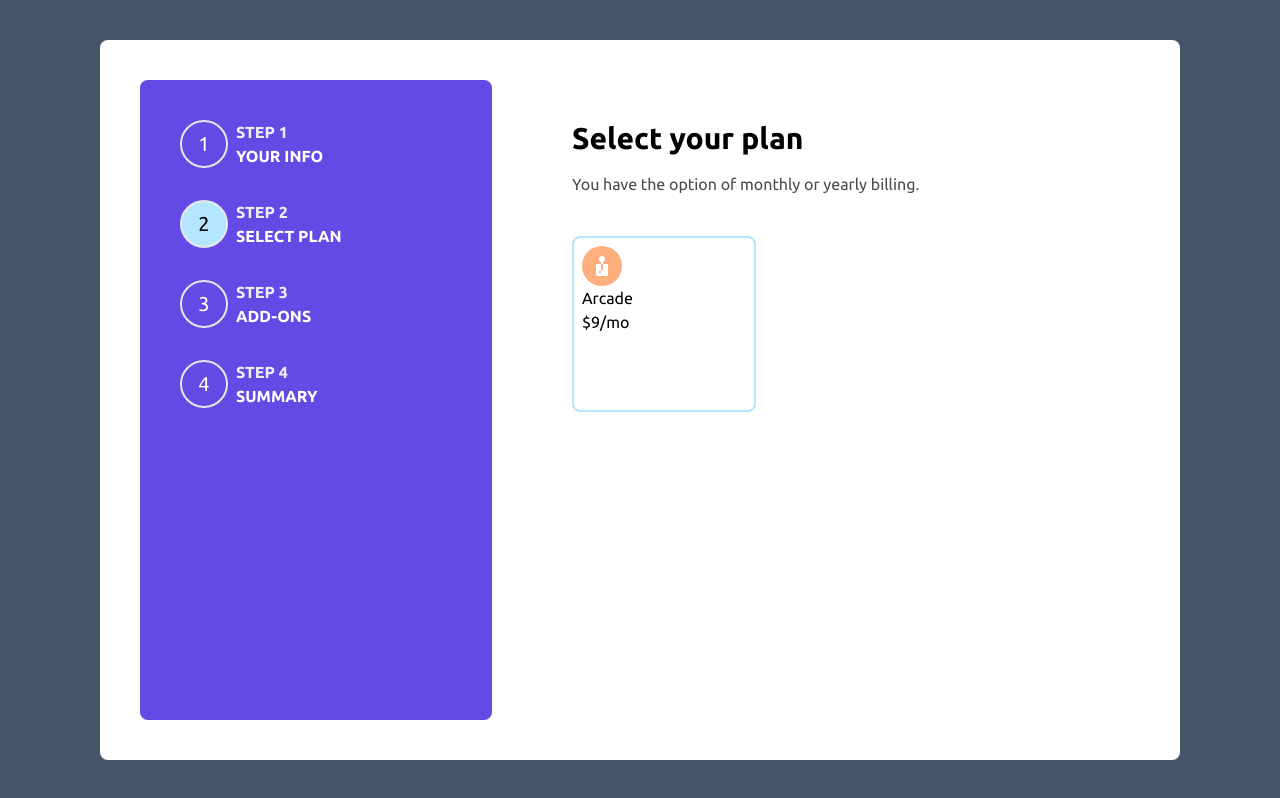
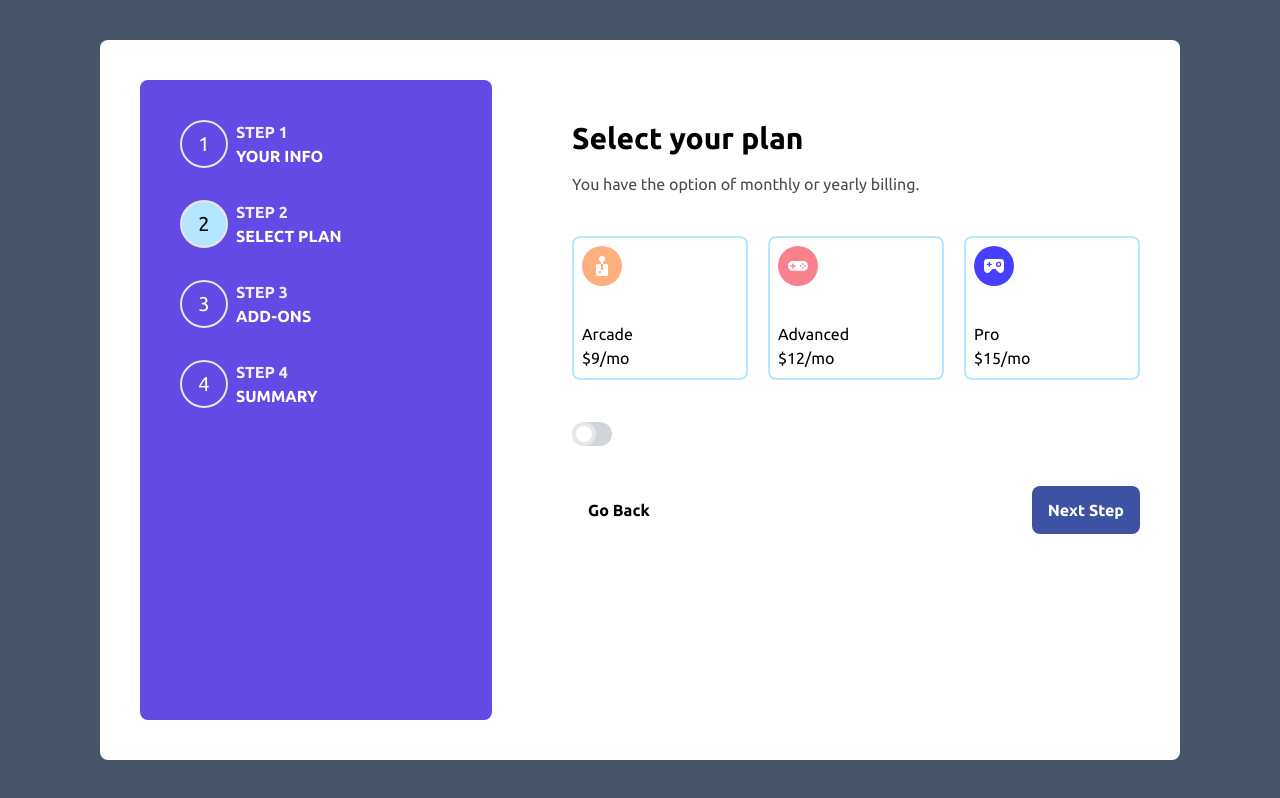
Before and after one commit to Torycd/multistepform, a React (Vite) app: page /steptwo in a window 1280 px wide. Built offline with nearby package versions, Linux system fonts and the light colour scheme.

Commit message:
im tired

```diff
--- a/src/Components/Steps/Step1.jsx
+++ b/src/Components/Steps/Step1.jsx
@@ -29,7 +29,7 @@ export default function Step1() {
         </div>
         {/*  */}
         <div className="flex justify-end">
-          <Button type="submit" />
+          <Button type="submit"  link="/steptwo"/>
         </div>
         {/*  */}
       </form>
--- a/src/Components/Steps/Step2.jsx
+++ b/src/Components/Steps/Step2.jsx
@@ -1,3 +1,5 @@
+import { Link } from "react-router-dom";
+import Button from "../UI/Button";
 import HeadStep from "../UI/HeadStep";
 
 export default function Step2() {
@@ -9,9 +11,8 @@ export default function Step2() {
       />
       <form className="flex flex-col justify-between gap-10">
         {/*  */}
-        <div className="grid grid-cols-3 gap-2">
-
-          <div className="h-44 rounded-lg border-2 border-[#B4E7FF] p-2">
+        <div className="grid grid-cols-3 gap-5">
+          <div className="h-36 flex flex-col justify-between rounded-lg border-2 border-[#B4E7FF] p-2">
             <div>
               <svg
                 xmlns="http://www.w3.org/2000/svg"
@@ -35,10 +36,74 @@ export default function Step2() {
             </div>
           </div>
 
-          <div></div>
-          <div></div>
+          <div className="h-36 flex flex-col justify-between rounded-lg border-2 border-[#B4E7FF] p-2">
+            <div>
+              <svg
+                xmlns="http://www.w3.org/2000/svg"
+                width="40"
+                height="40"
+                viewBox="0 0 40 40"
+              >
+                <g fill="none" fillRule="evenodd">
+                  <circle cx="20" cy="20" r="20" fill="#F9818E" />
+                  <path
+                    fill="#FFF"
+                    fillRule="nonzero"
+                    d="M25.057 15H14.944C12.212 15 10 17.03 10 19.885c0 2.857 2.212 4.936 4.944 4.936h10.113c2.733 0 4.943-2.08 4.943-4.936S27.79 15 25.057 15ZM17.5 20.388c0 .12-.108.237-.234.237h-1.552v1.569c0 .126-.138.217-.259.217H14.5c-.118 0-.213-.086-.213-.203v-1.583h-1.569c-.126 0-.217-.139-.217-.26v-.956c0-.117.086-.213.202-.213h1.584v-1.554c0-.125.082-.231.203-.231h.989c.12 0 .236.108.236.234v1.551h1.555c.125 0 .231.083.231.204v.988Zm5.347.393a.862.862 0 0 1-.869-.855c0-.472.39-.856.869-.856.481 0 .87.384.87.856 0 .471-.389.855-.87.855Zm1.9 1.866a.86.86 0 0 1-.87-.852.86.86 0 0 1 .87-.855c.48 0 .87.38.87.855a.86.86 0 0 1-.87.852Zm0-3.736a.862.862 0 0 1-.87-.854c0-.472.39-.856.87-.856s.87.384.87.856a.862.862 0 0 1-.87.854Zm1.899 1.87a.862.862 0 0 1-.868-.855c0-.472.389-.856.868-.856s.868.384.868.856a.862.862 0 0 1-.868.855Z"
+                  />
+                </g>
+              </svg>
+            </div>
+            <div>
+              <h2>Advanced</h2>
+              <p>$12/mo</p>
+            </div>
+          </div>
+          <div className="h-36 flex flex-col justify-between rounded-lg border-2 border-[#B4E7FF] p-2">
+            <div>
+              <svg
+                xmlns="http://www.w3.org/2000/svg"
+                width="40"
+                height="40"
+                viewBox="0 0 40 40"
+              >
+                <g fill="none" fillRule="evenodd">
+                  <circle cx="20" cy="20" r="20" fill="#483EFF" />
+                  <path
+                    fill="#FFF"
+                    fillRule="nonzero"
+                    d="M26.666 13H13.334A3.333 3.333 0 0 0 10 16.333v7.193a3.447 3.447 0 0 0 2.14 3.24c1.238.5 2.656.182 3.56-.8L18.52 23h2.96l2.82 2.966a3.2 3.2 0 0 0 3.56.8 3.447 3.447 0 0 0 2.14-3.24v-7.193A3.333 3.333 0 0 0 26.666 13Zm-9.333 6H16v1.333a.667.667 0 0 1-1.333 0V19h-1.333a.667.667 0 0 1 0-1.334h1.333v-1.333a.667.667 0 1 1 1.333 0v1.333h1.333a.667.667 0 1 1 0 1.334Zm7.333 2a2.667 2.667 0 1 1 0-5.333 2.667 2.667 0 0 1 0 5.333ZM26 18.333a1.333 1.333 0 1 1-2.667 0 1.333 1.333 0 0 1 2.667 0Z"
+                  />
+                </g>
+              </svg>
+            </div>
+            <div>
+              <h2>Pro</h2>
+              <p>$15/mo</p>
+            </div>
+          </div>
         </div>
         {/*  */}
+        <div>
+          <div className="relative inline-block w-10 mr-2 align-middle select-none transition duration-200 ease-in">
+            <input
+              type="checkbox"
+              id="toggle"
+              name="toggle"
+              className="toggle-checkbox absolute block w-6 h-6 rounded-full bg-white border-4 appearance-none cursor-pointer"
+            />
+            <label
+              htmlFor="toggle"
+              className="toggle-label block overflow-hidden h-6 rounded-full bg-gray-300 cursor-pointer"
+            ></label>
+          </div>
+        </div>
+        <div className="flex justify-between font-bold">
+          <Link to="/" className="px-4 py-3">
+            Go Back
+          </Link>
+          <Button type="submit" link="/stepthree" />
+        </div>
       </form>
     </div>
   );
--- a/src/Components/Steps/Step3.jsx
+++ b/src/Components/Steps/Step3.jsx
@@ -1,3 +1,37 @@
-export default function Step3(){
-    return
+import HeadStep from "../UI/HeadStep";
+
+export default function Step3() {
+  return (
+    <div className="space-y-10 py-10 h-full">
+      <HeadStep
+        heading="Personal Info"
+        subHeading="Add-ons help enhance your gaming experience."
+      />
+      <div>
+        <div className="">
+          <input type="checkbox" />
+          <div>
+            <h2>Online service</h2>
+            <p>Access to multiplayer games</p>
+          </div>
+        </div>
+        {/*  */}
+        <div>
+        <input type="checkbox" />
+          <div>
+            <h2>Layer Storage</h2>
+            <p>Access to multiplayer games</p>
+          </div>
+        </div>
+        {/*  */}
+        <div>
+        <input type="checkbox" />
+          <div>
+            <h2>Costomible profile.</h2>
+            <p>Access to multiplayer games</p>
+          </div>
+        </div>
+      </div>
+    </div>
+  );
 }
--- a/src/Components/UI/Button.jsx
+++ b/src/Components/UI/Button.jsx
@@ -1,16 +1,20 @@
 import PropTypes from "prop-types";
+import { Link } from "react-router-dom";
 
-export default function Button({ type }) {
+export default function Button({ type, link }) {
   return (
+    <Link to={link}>
       <button
         type={type}
         className="bg-[#3e52a3] px-4 py-3 rounded-lg text-white"
       >
         Next Step
       </button>
+    </Link>
   );
 }
 
 Button.propTypes = {
   type: PropTypes.string,
+  link: PropTypes.string,
 };
```
Lines whose indentation alone changed are shown as unchanged.
